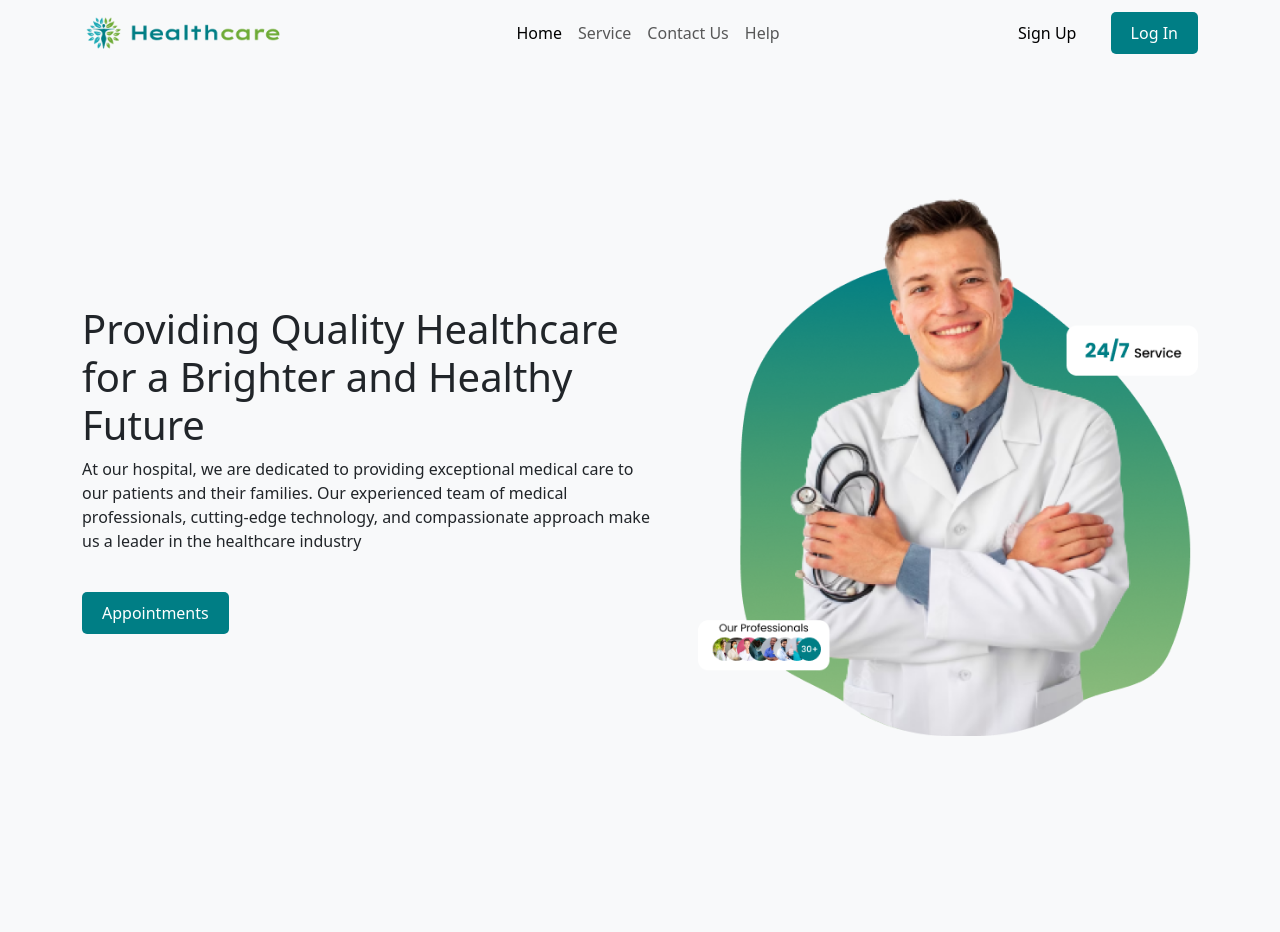
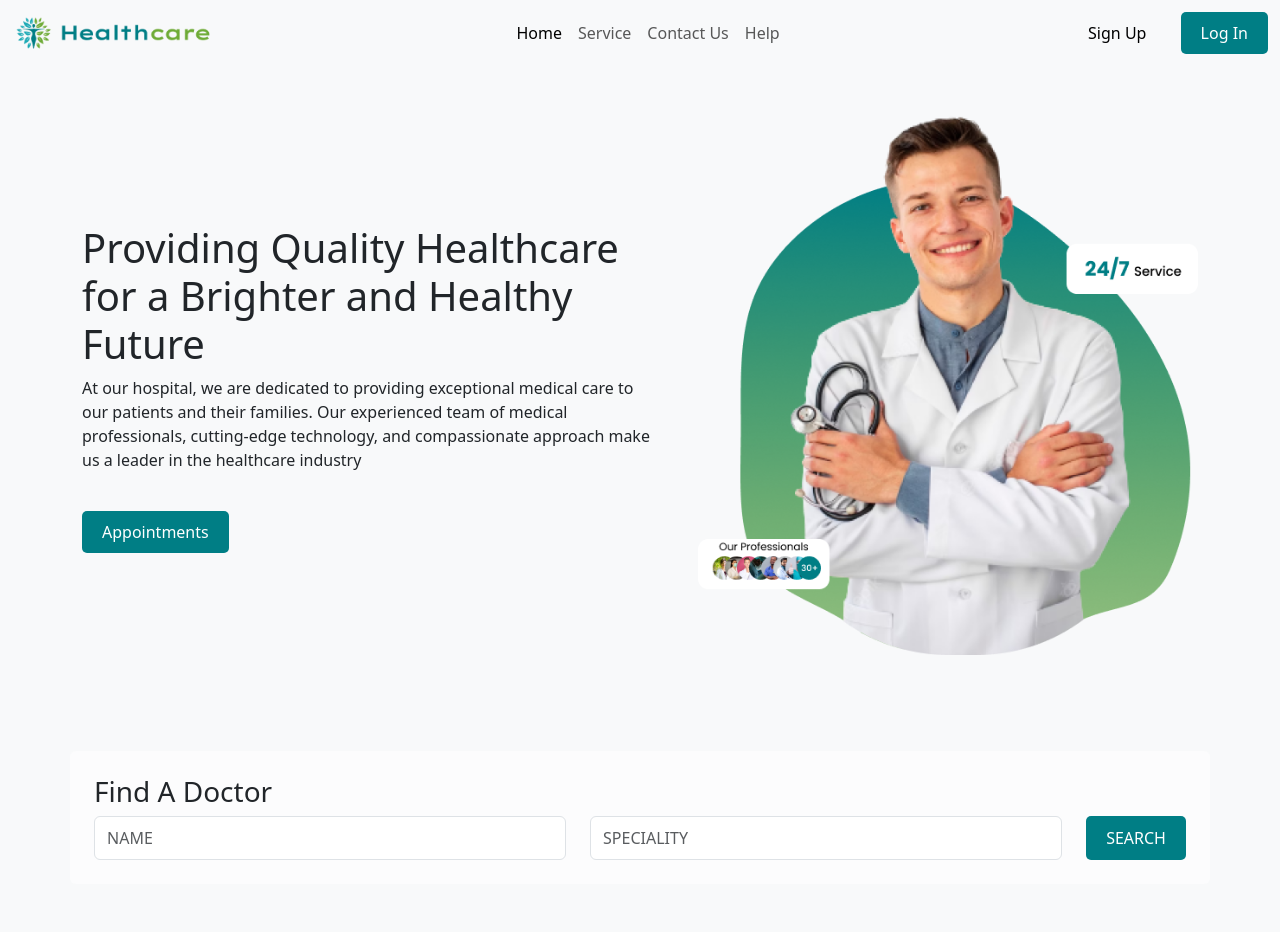
Before and after one commit to nmFaizz/healthcare, a PHP site: page / in a window 1280 px wide. Before the commit the page ends 736 px from the top, so only its background shows below. Run offline with PHP 8.4, Linux system fonts and the light colour scheme.

Commit message:
find a doctor

```diff
--- a/index.php
+++ b/index.php
@@ -60,7 +60,7 @@
 </style>
 <body class="bg-body-tertiary">
     <nav class="navbar navbar-expand-lg bg-body-tertiary">
-        <div class="container-md">
+        <div class="container-fluid">
             <a class="navbar-brand" href="#">
                 <img src="./images/logo.png" alt="logo" width="200">
             </a>
@@ -93,7 +93,7 @@
 
     <!-- hero -->
     <main>
-        <section id="hero" class="container-md py-5 min-vh-100 d-flex gap-5 flex-column flex-sm-row align-items-center">
+        <section id="hero" class="container-md py-5 d-flex gap-5 flex-column flex-sm-row align-items-center">
             <div class="flex-fill">
                 <h1>Providing Quality Healthcare for a Brighter and Healthy Future</h1>
                 <p>At our hospital, we are dedicated to providing exceptional medical care to our patients and their families. Our experienced team of medical professionals, cutting-edge technology, and compassionate approach make us a leader in the healthcare industry</p>
@@ -106,6 +106,15 @@
                 <img id="hero-img" src="./images/hero-img.png" alt="hero">
             </div>
         </section>
+
+        <section id="appointment" class="container-md rounded p-4 my-5 bg-light-subtle">
+            <h3>Find A Doctor</h3>
+            <div class="d-flex flex-column flex-md-row gap-4">
+                <input type="text" class="form-control" id="exampleFormControlInput1" placeholder="NAME">
+                <input type="text" class="form-control" id="exampleFormControlInput1" placeholder="SPECIALITY">
+                <a href="#" class="button-green">SEARCH</a>
+            </div>
+        </section>
     </main>
     <script src="https://cdn.jsdelivr.net/npm/bootstrap@5.3.3/dist/js/bootstrap.bundle.min.js" integrity="sha384-YvpcrYf0tY3lHB60NNkmXc5s9fDVZLESaAA55NDzOxhy9GkcIdslK1eN7N6jIeHz" crossorigin="anonymous"></script>
 </body>
```
